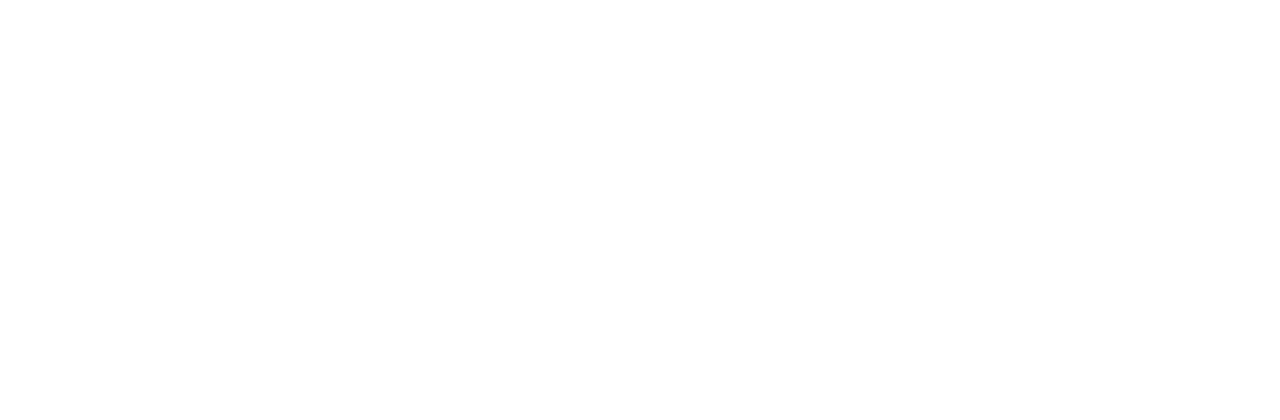
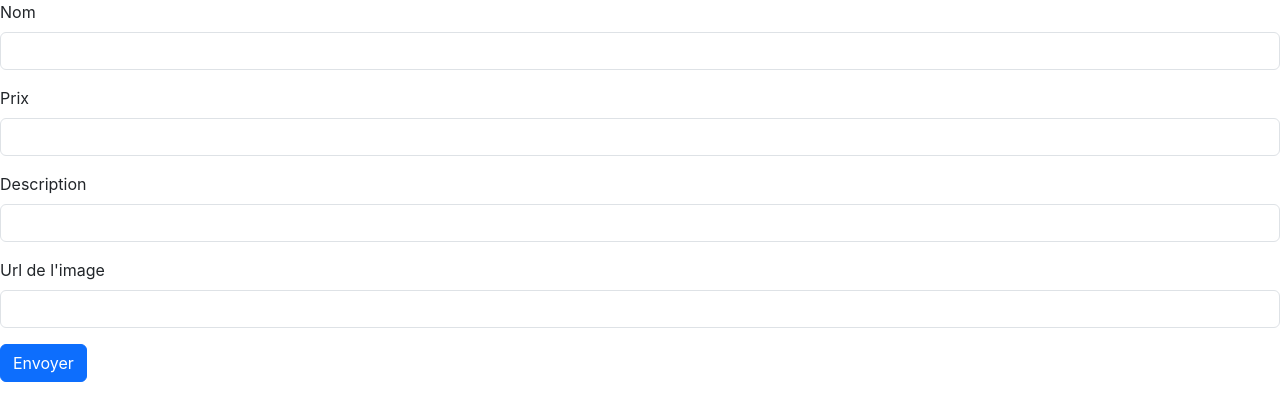
Before and after one commit to Thomas6A/e-commerceFront, a React (Create React App) app: page /form/1 in a window 1280 px wide. Before the commit this address had no page. Shown: the top 420 px of the page. Built offline with nearby package versions, Linux system fonts and the light colour scheme; the HTML template or start-up script is replaced by a standard one.

Commit message:
feat(Controller) : Create/Update Product

```diff
--- a/src/App.js
+++ b/src/App.js
@@ -2,6 +2,7 @@
 import { BrowserRouter, Route, Routes } from 'react-router-dom';
 import GetProductsController from './Controller/Product/GetProductsController';
 import GetProductByIdController from './Controller/Product/GetProductByIdController';
+import FormProductController from './Controller/Product/FormProductController';
 
 function App() {
   return <>
@@ -9,6 +10,7 @@
       <Routes>
         <Route path={"/"} element={<GetProductsController />} />
         <Route path={"/:id_product"} element={<GetProductByIdController />} />
+        <Route path={"/form/:product"} element={<FormProductController />} />
       </Routes>
     </BrowserRouter>
   </>
--- /dev/null
+++ b/src/Controller/Product/FormProductController.jsx
@@ -0,0 +1,14 @@
+import { useParams } from "react-router-dom";
+import PostProduct from "../../Vue/Pages/PostProduct";
+
+const FormProductController = () => {
+    const { product } = useParams();
+
+    const productObj = JSON.parse(decodeURIComponent(product));
+
+    console.log(productObj);
+
+    return (PostProduct(productObj));
+};
+
+export default FormProductController;
--- a/src/Controller/Product/PostProductController.jsx
+++ b/src/Controller/Product/PostProductController.jsx
@@ -1,21 +1,12 @@
-import { useEffect } from 'react';
 import ProductService from '../../Service/ProductService';
 
-const PostProductController = () => {
+const PostProductController = (formData) => {
 
-    useEffect(() => {
-        fetchProducts();
-    }, [])
-
-    const fetchProducts = async () => {
-        try {
-            await ProductService.createProduct();
-        } catch (error) {
-            console.log("erreur" + error);
-        }
+    try {
+        ProductService.createProduct(formData);
+    } catch (error) {
+        console.log("erreur" + error);
     }
-
-    return "/post";
 };
 
 export default PostProductController;
--- a/src/Service/ProductService.jsx
+++ b/src/Service/ProductService.jsx
@@ -25,6 +25,7 @@
         url: "http://localhost:8085/products",
         headers: {},
         data: {
+            "id": produit.id,
             "product_name": produit.product_name,
             "product_price": produit.product_price,
             "product_description": produit.product_description,
@@ -36,5 +37,5 @@
 export default {
     fetchProducts,
     fetchProductById,
-    deleteProduct
+    deleteProduct, createProduct
 }
--- a/src/Vue/Components/CardProducts.jsx
+++ b/src/Vue/Components/CardProducts.jsx
@@ -17,6 +17,7 @@
                     <Card.Text>{product.product_description}</Card.Text>
                     <Button variant="primary" href={"/" + product.id}>Voir produits</Button>
                     <Button variant="danger" onClick={handleDeleteClick}>Supprimer produit</Button>
+                    <Button variant="secondary" href={`/form/${encodeURIComponent(JSON.stringify(product))}`} >modifier produit</Button>
                 </Card.Body>
             </Card>
         </>
--- a/src/Vue/Pages/GetProducts.jsx
+++ b/src/Vue/Pages/GetProducts.jsx
@@ -1,12 +1,17 @@
 import React from 'react';
 import CardProducts from '../Components/CardProducts';
-import { Col, Container, Row } from 'react-bootstrap';
+import { Button, Col, Container, Row } from 'react-bootstrap';
+import FormProductController from '../../Controller/Product/FormProductController';
+import PostProduct from './PostProduct';
 
 const GetProducts = (products) => {
+
+
     return (
         <Container>
+            <Button variant="secondary" href={'/form/null'} >ajouter produit</Button>
             <Row className="justify-content-center">
-            {products.length !== 0 ? (
+                {products.length !== 0 ? (
                     products.map(product => (
                         <Col key={product.id} md={4}>
                             <CardProducts product={product} />
--- a/src/Vue/Pages/PostProduct.jsx
+++ b/src/Vue/Pages/PostProduct.jsx
@@ -1,26 +1,52 @@
 import React from 'react';
 import { Button, Form } from 'react-bootstrap';
+import PostProductController from '../../Controller/Product/PostProductController';
+import { useNavigate } from 'react-router-dom';
 
-const PostProduct = () => {
+const PostProduct = (productObj) => {
+    const navigate = useNavigate();
+
+    const handleSubmit = (event) => {
+        event.preventDefault();
+
+        const formData = {
+            id: productObj && productObj.id ? productObj.id : null,
+            product_name: event.target.elements.product_name.value,
+            product_price: event.target.elements.product_price.value,
+            product_description: event.target.elements.product_description.value,
+            product_image: event.target.elements.product_image.value
+        };
+
+        PostProductController(formData);
+
+        handleNavigate();
+    };
+
+    const handleNavigate = () => {
+        navigate("/");
+
+    }
+
+
     return (
         <div>
-            <Form>
+            <Form onSubmit={handleSubmit}>
                 <Form.Group className="mb-3" controlId="product_name" >
                     <Form.Label>Nom</Form.Label>
-                    <Form.Control type="email" defaultValue="" />
+                    <Form.Control type="text" defaultValue={productObj && productObj.product_name ? productObj.product_name : ""} />
                 </Form.Group>
 
                 <Form.Group className="mb-3" controlId="product_price">
                     <Form.Label>Prix</Form.Label>
-                    <Form.Control type="number" defaultValue="" />
+                    <Form.Control type="number" defaultValue={productObj && productObj.product_price ? productObj.product_price : ""} />
                 </Form.Group>
                 <Form.Group className="mb-3" controlId="product_description">
                     <Form.Label>Description</Form.Label>
-                    <Form.Control type="text" defaultValue="" />
+                    <Form.Control type="text" defaultValue={productObj && productObj.product_description ? productObj.product_description : ""} />
                 </Form.Group>
                 <Form.Group className="mb-3" controlId="product_image">
                     <Form.Label>Url de l'image</Form.Label>
-                    <Form.Control type="text" defaultValue="" />
+                    <Form.Control type="text" defaultValue={productObj && productObj.product_image ? productObj.product_image : ""} />
                 </Form.Group>
                 <Button variant="primary" type="submit">
                     Envoyer
```
